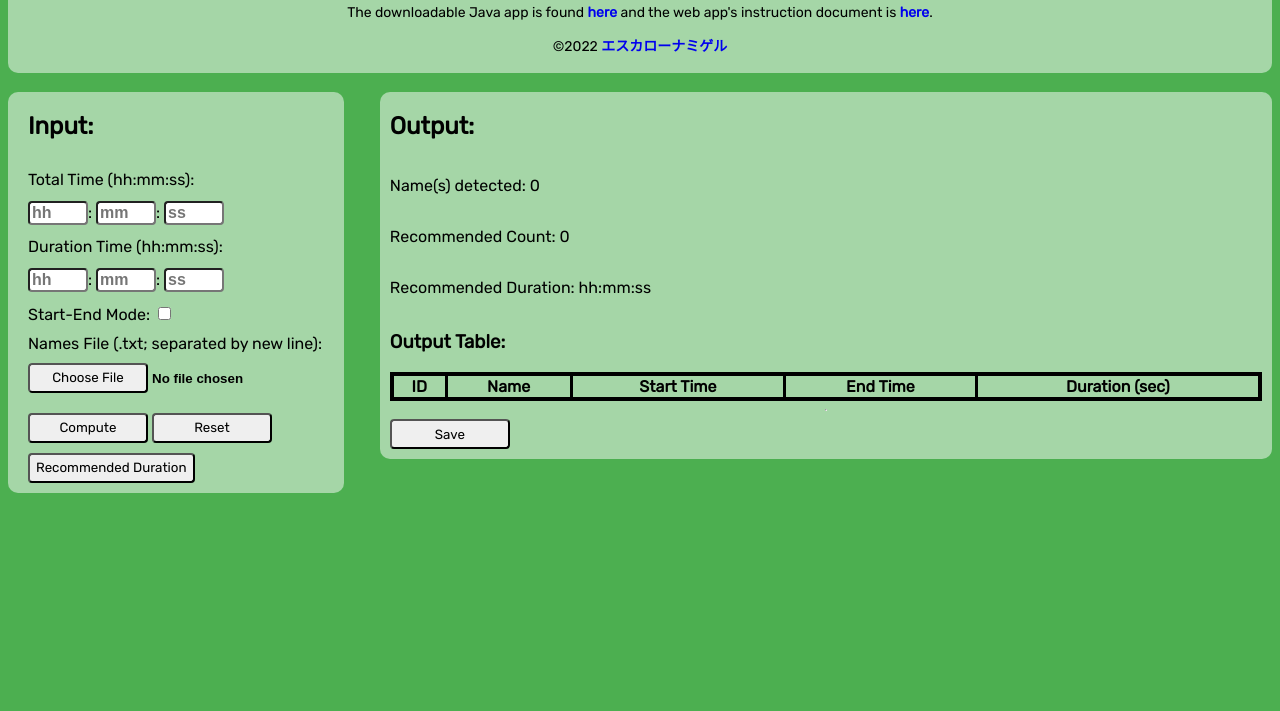
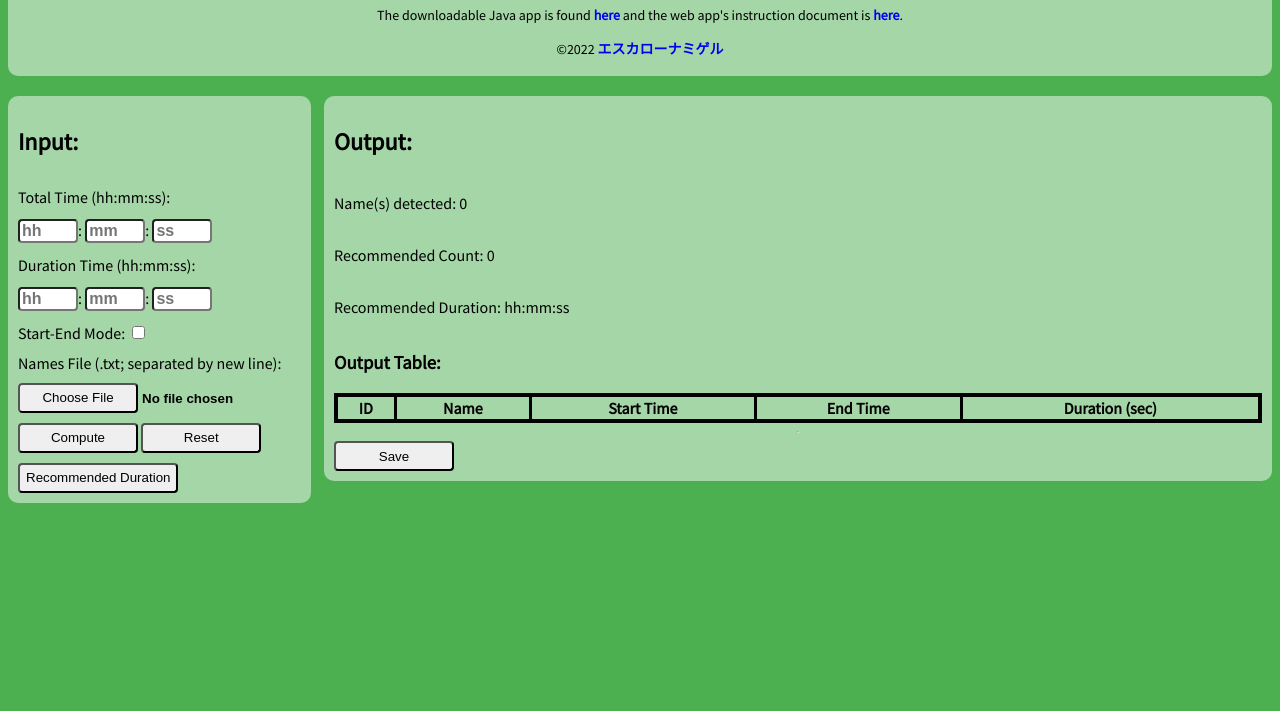
Before and after one commit to jm55/Time-Distributor, a website: page index.html in a window 1280 px wide. Shown: the part 89-800 px from the top of the page. Drawn offline with nearby package versions, Linux system fonts and the light colour scheme.

Commit message:
Restructuring of element arrangement

```diff
--- a/index.html
+++ b/index.html
@@ -17,6 +17,7 @@
     <br>
     <body>
         <div id="input_div">
+            <div id="inputs">
                 <h2>Input: </h2>
                 <label id="aTime_label">Total Time (hh:mm:ss): </label>
                 <span id="aTime_span">
@@ -38,13 +39,15 @@
                     <label>Names File (.txt; separated by new line): </label>
                     <input style="margin-top: 10px;" type="file" id="files" name="files" accept=".txt">
                 </span>
-            <span style="display: flexbox; margin-top: 10px;">
+                <span style="display: flexbox;">
                     <button id="compute">Compute</button>
                     <button id="reset">Reset</button>
                     <button style="margin-top: 10px; width: inherit;" id="recommended">Recommended Duration</button>
                 </span>
             </div>
+        </div>
         <div id="output_div">
+            <div id="outputs">
                 <h2>Output: </h2>
                 <p id="nameCounter">Name(s) detected: 0</p>
                 <p id="recommendCounter">Recommended Count: 0</p>
@@ -62,6 +65,7 @@
                 <hr>
                 <button id="save">Save</button>
             </div>
+        </div>
     </body>
     <br>
 </html>
--- a/public/css/style.css
+++ b/public/css/style.css
@@ -1,7 +1,7 @@
-@import url('https://fonts.googleapis.com/css2?family=Noto+Sans+JP&family=Rubik&display=swap');
+@import url('https://fonts.googleapis.com/css2?family=Noto+Sans+JP&family=Open+Sans&family=Source+Sans+Pro&display=swap');
 
 :root{
-    font-family: 'Rubik', sans-serif;
+    font-family: 'Source Sans Pro', sans-serif;
 
     --button: white;
     --button_hover: #66BB6A;
@@ -127,32 +127,44 @@ th{
     width: 60px;
 }
 
+.files{
+    width: 90%;
+}
+
 #aTime_span{
     padding-top: 2px;
     padding-bottom: 2px;
+    width: 90%;
 }
 
 #bTime_span{
     padding-top: 2px;
     padding-bottom: 2px;
+    width: 90%;
 }
 
 #input_div{
-    width: 25%;
+    width: 24%;
     float: left;
+    background-color: var(--card);
+    border-radius: var(--card_border-radius);
+    height: max-content;
+}
+
+#inputs{
     display: grid;
     row-gap: 10px;
-    padding: 0px 0px 10px 20px;
+    margin: 10px 10px 10px 10px;
+}
+
+#output_div{
+    width: 75%;
+    float: right;
     background-color: var(--card);
     border-radius: var(--card_border-radius);
 }
 
-#output_div{
-    width: 69%;
-    float: right;
+#outputs{
     display: grid;
-    padding: 0px 10px 10px 10px;
-    background-color: var(--card);
-    border-radius: var(--card_border-radius);
-    margin-bottom: 20px;
+    margin: 10px 10px 10px 10px;
 }
```
Lines whose indentation alone changed are shown as unchanged.
